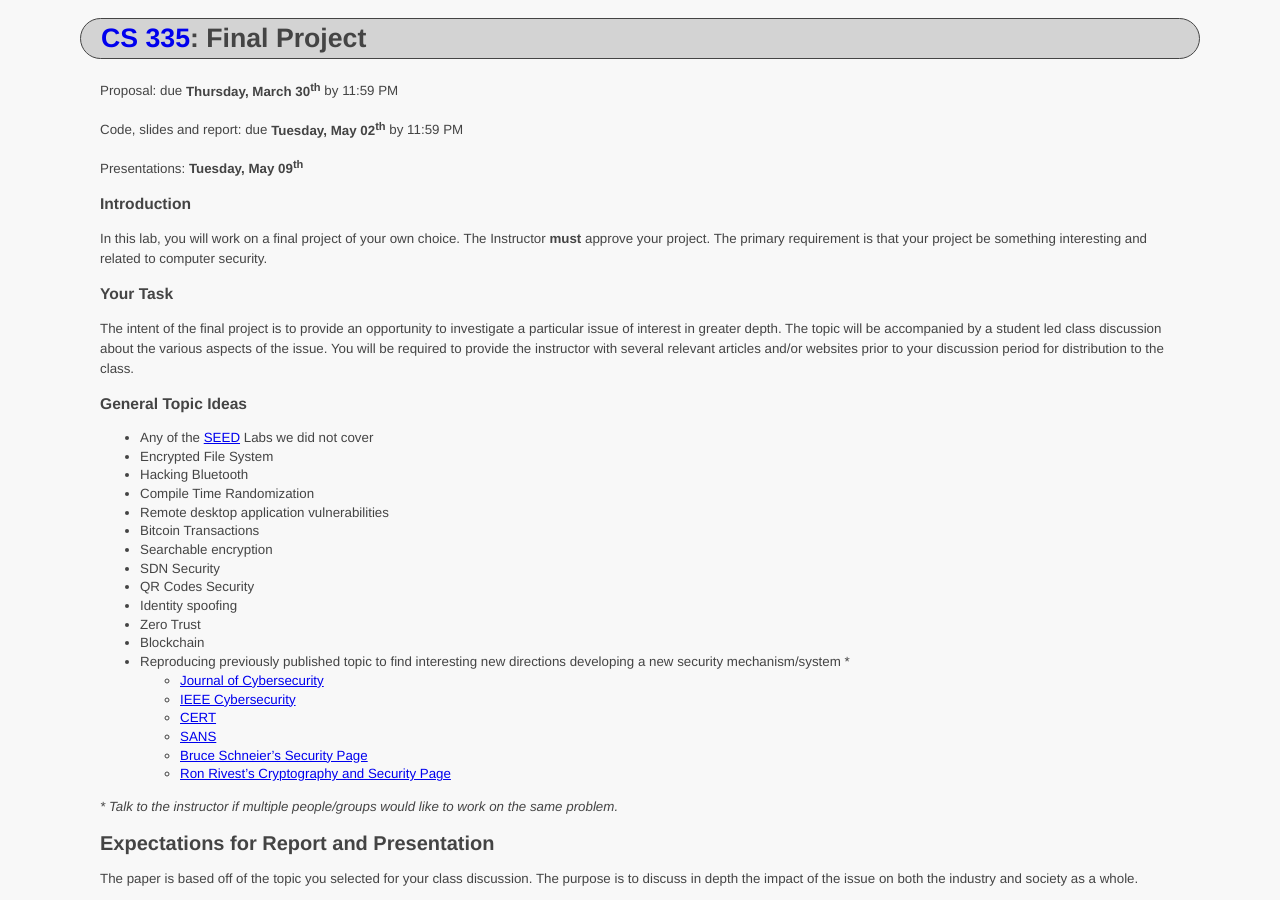
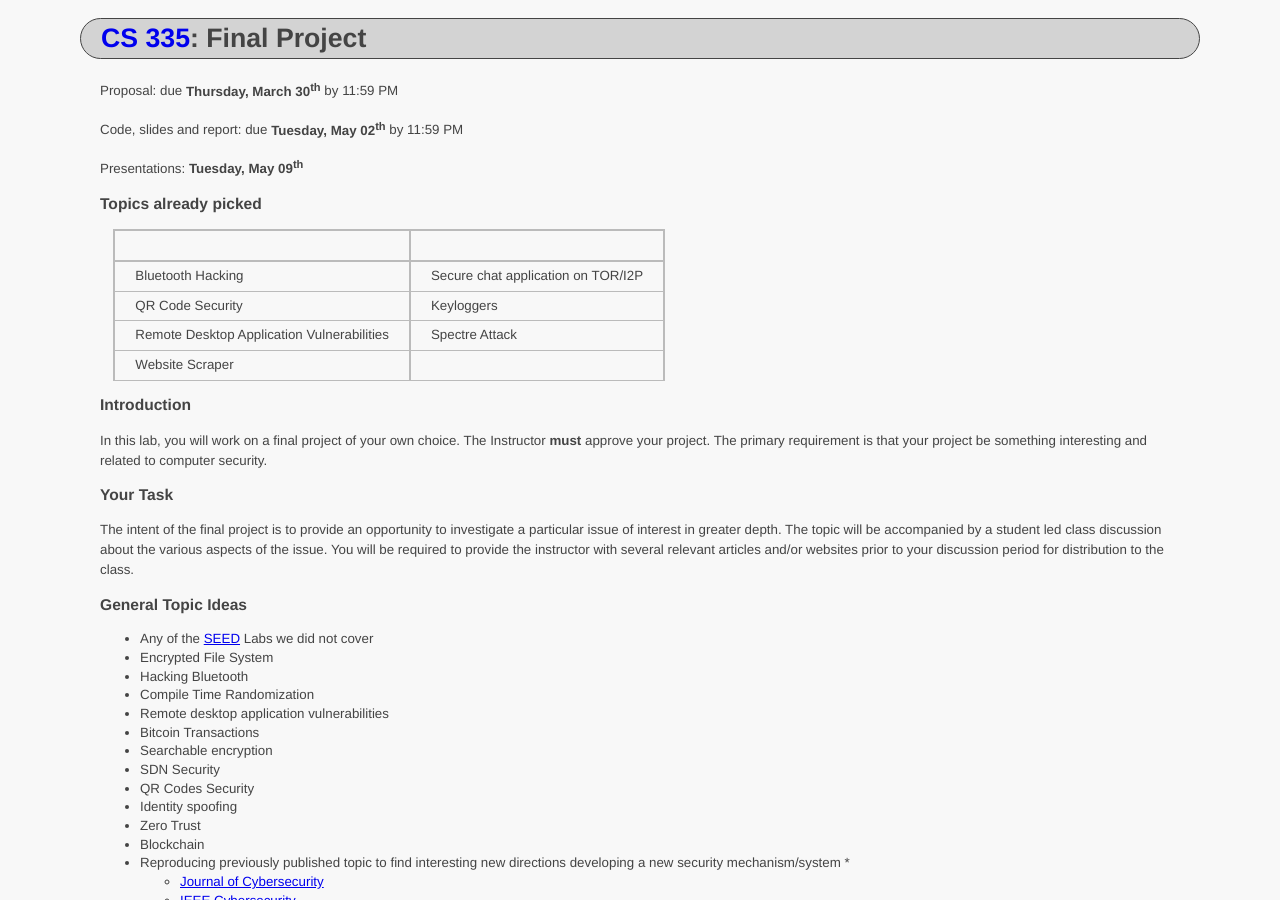
Before and after one commit to ycpcs/cs335-spring2023, a Jekyll site: the page built from assignments/project.md, in a window 1280 px wide and 900 px high. Built offline with Jekyll 4.4.1, drawn with Linux system fonts in a browser that asks for light colours.

Commit message:
add topics

```diff
--- a/assignments/project.md
+++ b/assignments/project.md
@@ -9,6 +9,15 @@ Proposal: due **Thursday, March 30<sup>th</sup>** by 11:59 PM
 Code, slides and report: due **Tuesday, May 02<sup>th</sup>** by 11:59 PM
 
 Presentations: **Tuesday, May 09<sup>th</sup>**
+
+### Topics already picked
+
+| | |
+|---|--|
+Bluetooth Hacking | Secure chat application on TOR/I2P
+QR Code Security | Keyloggers
+Remote Desktop Application Vulnerabilities | Spectre Attack
+Website Scraper |
 
 ### Introduction
 
```
